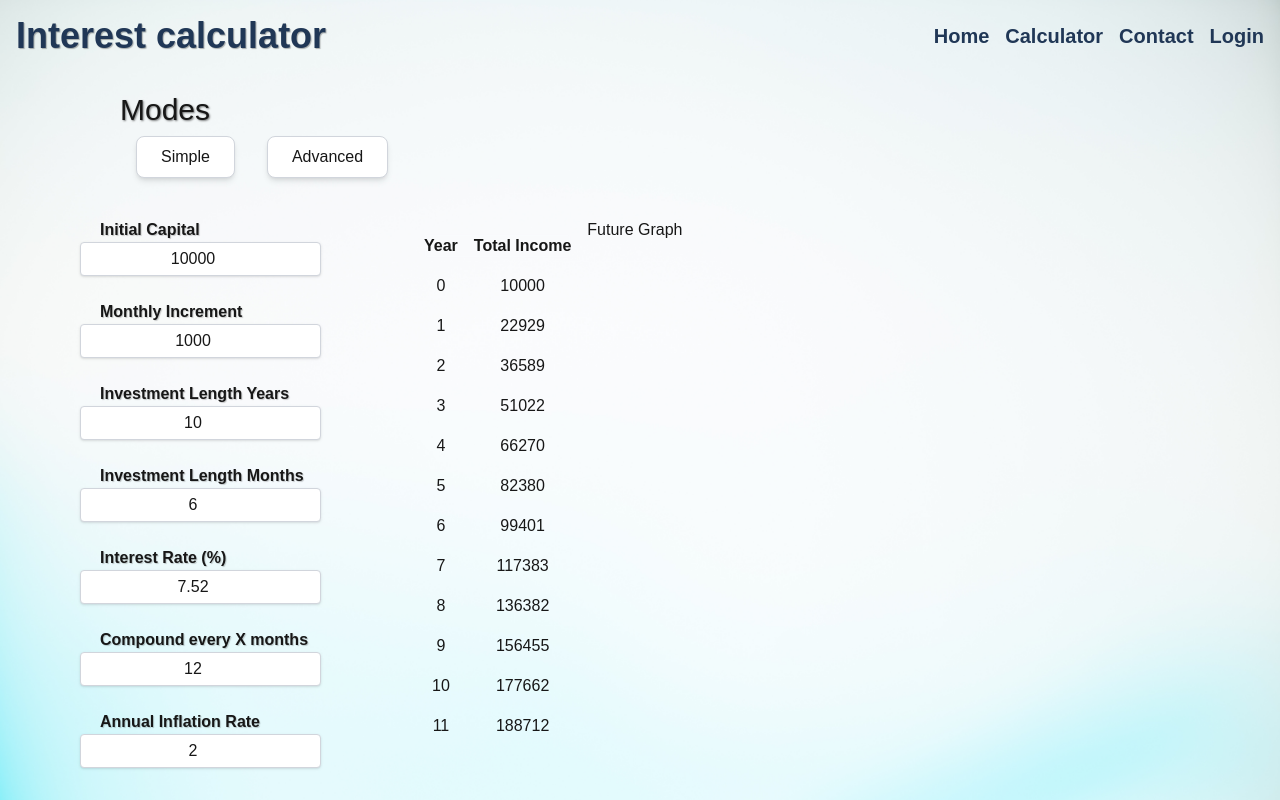
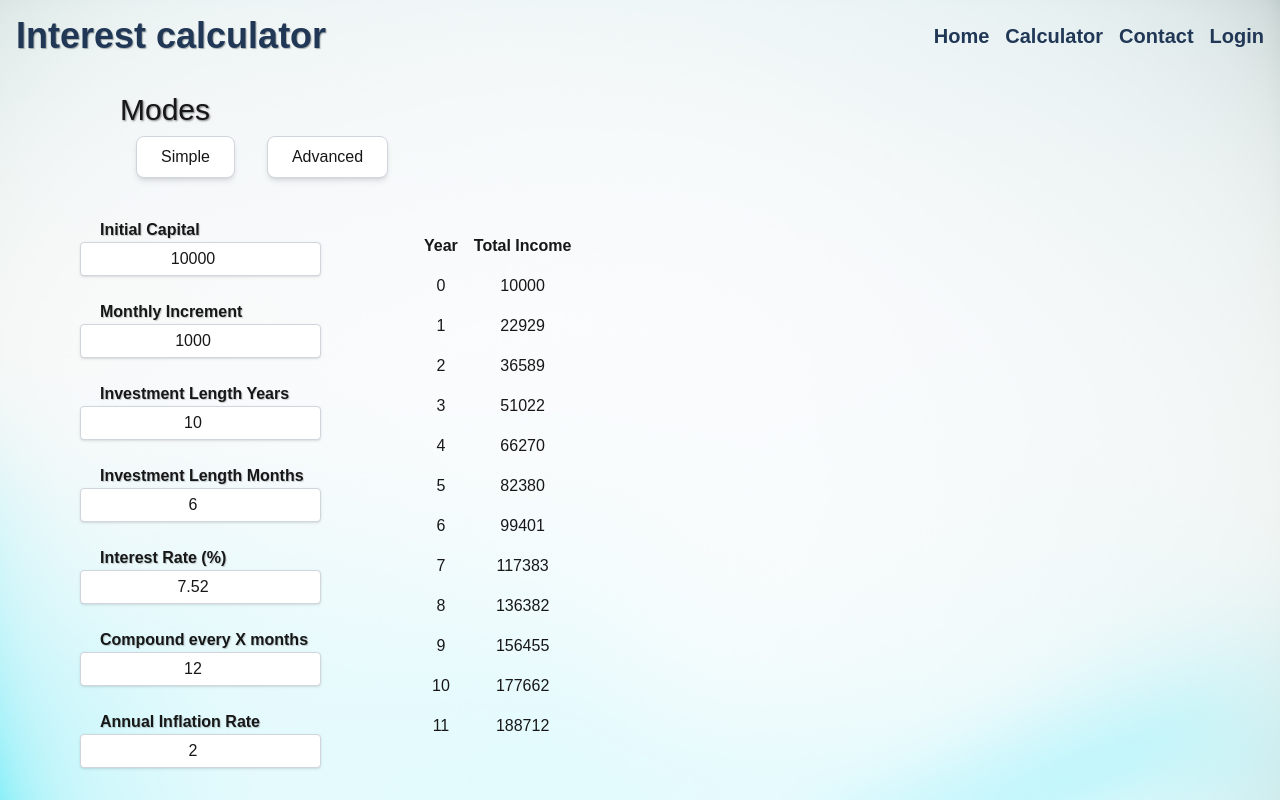
Before and after one commit to CamilleDU3/interest-calculator, a Next.js app in the folder frontend/: page /calculator in a window 1280 px wide. Built offline with nearby package versions, Linux system fonts and the light colour scheme.

Commit message:
refactor(calculator-page): remove future graph placeholder for merge

```diff
--- a/frontend/app/calculator/page.tsx
+++ b/frontend/app/calculator/page.tsx
@@ -147,7 +147,6 @@ export default function CalculatorPage() {
                         </tbody>
                     </table>
                 </div>
-                <div>Future Graph</div>
             </div>
         </main>
     );
```
